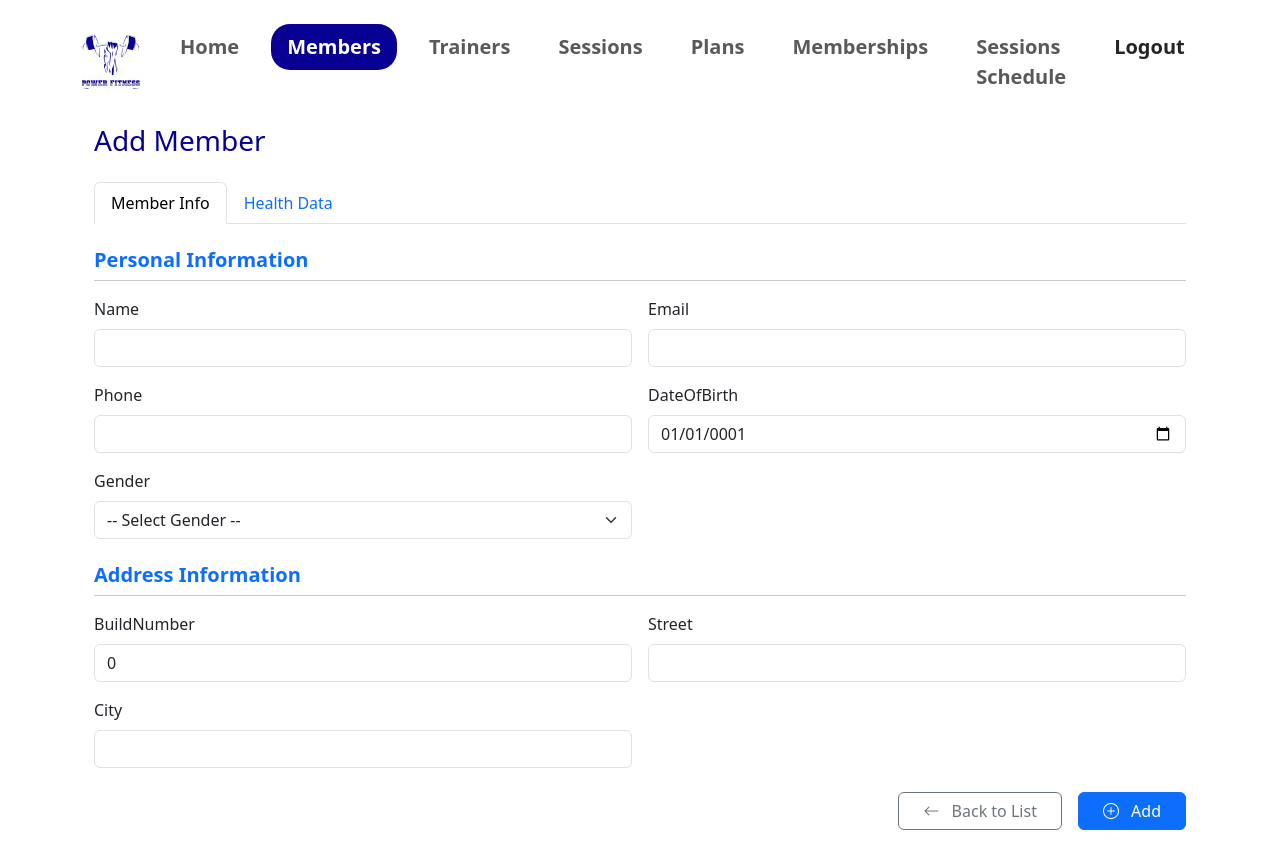
After one commit to ZiadAmr-10/GymManagementSystem, an ASP.NET Core app: template GymManagementSystem.PL/Views/Members/Create.cshtml in a window 1280 px wide. The commit adds this page. Run offline with ASP.NET Core 8, Linux system fonts and the light colour scheme; the template is opened without the code that fills it, so the values that code supplies are empty; some web fonts are replaced.

Commit message:
Add Create Member and Health Record ViewModels with Create GET action and view

```diff
--- a/GymManagementSystem.PL/Controllers/MembersController.cs
+++ b/GymManagementSystem.PL/Controllers/MembersController.cs
@@ -17,4 +17,9 @@ public class MembersController : Controller
         var Members = await _memberService.GetMembersAsync();
         return View(Members);
     }
+    [HttpGet]
+    public IActionResult Create()
+    {
+        return View();
+    }
 }
--- /dev/null
+++ b/GymManagementSystem.PL/Views/Members/Create.cshtml
@@ -0,0 +1,148 @@
+@model CreateMemberViewModel
+<div class="container">
+    <main role="main" class="pb-3">
+
+        <header class="mb-4">
+            <h3 class="text-primary-color">Add Member</h3>
+        </header>
+        <form asp-action="Create" method="post">
+
+            <!-- Step navigation -->
+            <ul class="nav nav-tabs mb-4" id="addMemberTabs" role="tablist">
+                <li class="nav-item" role="presentation">
+                    <button class="nav-link active" id="member-tab" data-bs-toggle="tab" data-bs-target="#member-info"
+                            type="button" role="tab">
+                        Member Info
+                    </button>
+                </li>
+                <li class="nav-item" role="presentation">
+                    <button class="nav-link" id="health-tab" data-bs-toggle="tab" data-bs-target="#health-info"
+                            type="button" role="tab">
+                        Health Data
+                    </button>
+                </li>
+            </ul>
+
+            <!-- Tab content -->
+            <div class="tab-content">
+                <!-- Member Info -->
+                <div class="tab-pane fade show active" id="member-info" role="tabpanel" aria-labelledby="member-tab">
+                    <div class="section-header mb-3">
+                        <h5 class="text-primary fw-bold">Personal Information</h5>
+                        <hr class="mt-2">
+                    </div>
+                    <div class="row g-3">
+                        <div class="col-12 col-md-6">
+                            <label asp-for="Name" class="form-label"></label>
+                            <input asp-for="Name" class="form-control" />
+                        </div>
+                        <div class="col-12 col-md-6">
+                            <label asp-for="Email" class="form-label"></label>
+                            <input asp-for="Email" class="form-control" />
+                        </div>
+                        <div class="col-12 col-md-6">
+                            <label asp-for="Phone" class="form-label"></label>
+                            <input asp-for="Phone" class="form-control" />
+                        </div>
+                        <div class="col-12 col-md-6">
+                            <label asp-for="DateOfBirth" class="form-label"></label>
+                            <input asp-for="DateOfBirth" class="form-control" type="date" />
+                        </div>
+                        <div class="col-12 col-md-6">
+                            <label asp-for="Gender" class="form-label"></label>
+                            <select asp-for="Gender" class="form-select" asp-items="Html.GetEnumSelectList(typeof(Gender))">
+                                <option value="">-- Select Gender --</option>
+
+                            </select>
+                        </div>
+                    </div>
+                    <div class="section-header mb-3 mt-4">
+                        <h5 class="text-primary fw-bold">Address Information</h5>
+                        <hr class="mt-2">
+                    </div>
+                    <div class="row g-3">
+
+                        <div class="col-12 col-md-6">
+                            <label asp-for="BuildNumber" class="form-label"></label>
+                            <input asp-for="BuildNumber" class="form-control" />
+                        </div>
+
+                        <div class="col-12 col-md-6">
+                            <label asp-for="Street" class="form-label"></label>
+                            <input asp-for ="Street" class="form-control" />
+                        </div>
+                        <div class="col-12 col-md-6">
+                            <label asp-for="City" class="form-label"></label>
+                            <input asp-for="City" class="form-control" />
+                        </div>
+                    </div>
+                </div>
+
+                <!-- Health Data -->
+                <div class="tab-pane fade" id="health-info" role="tabpanel" aria-labelledby="health-tab">
+                    <div class="row g-3">
+                        <div class="col-12 col-md-6">
+                            <label asp-for="HealthRecordViewModel.Height" class="form-label"></label>
+                            <input asp-for="HealthRecordViewModel.Height" class="form-control" />
+                        </div>
+
+                        <div class="col-12 col-md-6">
+                            <label asp-for="HealthRecordViewModel.Weight" class="form-label"></label>
+                            <input asp-for="HealthRecordViewModel.Weight" class="form-control" />
+                        </div>
+
+                        <div class="col-12 col-md-6">
+                            <label asp-for="HealthRecordViewModel.BloodType" class="form-label"></label>
+                            <select name="BloodType" class="form-select">
+                                <option value="">Select</option>
+                                <option>A+</option>
+                                <option>A-</option>
+                                <option>B+</option>
+                                <option>B-</option>
+                                <option>O+</option>
+                                <option>O-</option>
+                                <option>AB+</option>
+                                <option>AB-</option>
+                            </select>
+                        </div>
+                        <div class="col-12 col-md-6">
+                            <label asp-for="HealthRecordViewModel.Note" class="form-label"></label>
+                            <input asp-for ="HealthRecordViewModel.Note" class="form-control" />
+                        </div>
+                    </div>
+                </div>
+            </div>
+
+            <footer class="d-flex justify-content-end gap-3 mt-4">
+                <a asp-controller="Member" asp-action="Index" class="btn btn-outline-secondary px-4">
+                    <i class="bi bi-arrow-left me-2"></i> Back to List
+                </a>
+
+                <button type="submit" class="btn btn-primary px-4">
+                    <i class="bi bi-plus-circle me-2"></i> Add
+                </button>
+            </footer>
+
+        </form>
+
+    </main>
+</div>
+@section Scripts{
+    @* <script src="../js/jquery.validate.min.js"></script>
+    <script src="../js/jquery.validate.unobtrusive.min.js"></script> *@
+    <script>
+        // Preview photo before upload
+        document.getElementById('photoInput').addEventListener('change', function(e) {
+            var file = e.target.files[0];
+            if (file) {
+                var reader = new FileReader();
+                reader.onload = function(e) {
+                    var preview = document.getElementById('photoPreview');
+                    preview.src = e.target.result;
+                    preview.style.display = 'block';
+                }
+                reader.readAsDataURL(file);
+            }
+        });
+    </script>
+}
--- a/GymManagementSystem.PL/Views/_ViewImports.cshtml
+++ b/GymManagementSystem.PL/Views/_ViewImports.cshtml
@@ -1,4 +1,5 @@
 @using GymManagementSystem.PL
 @using GymManagementSystem.PL.Models
 @using GymManagementSystem.BLL.Services.Members.ViewModels
+@using GymManagementSystem.DAL.Models.Enums
 @addTagHelper *, Microsoft.AspNetCore.Mvc.TagHelpers
```
Also changed, not shown: GymManagementSystem.BLL/Services/Members/ViewModels/CreateMemberViewModel.cs (added, +47 -0 lines), GymManagementSystem.BLL/Services/Members/ViewModels/HealthRecordViewModel.cs (added, +17 -0 lines).
